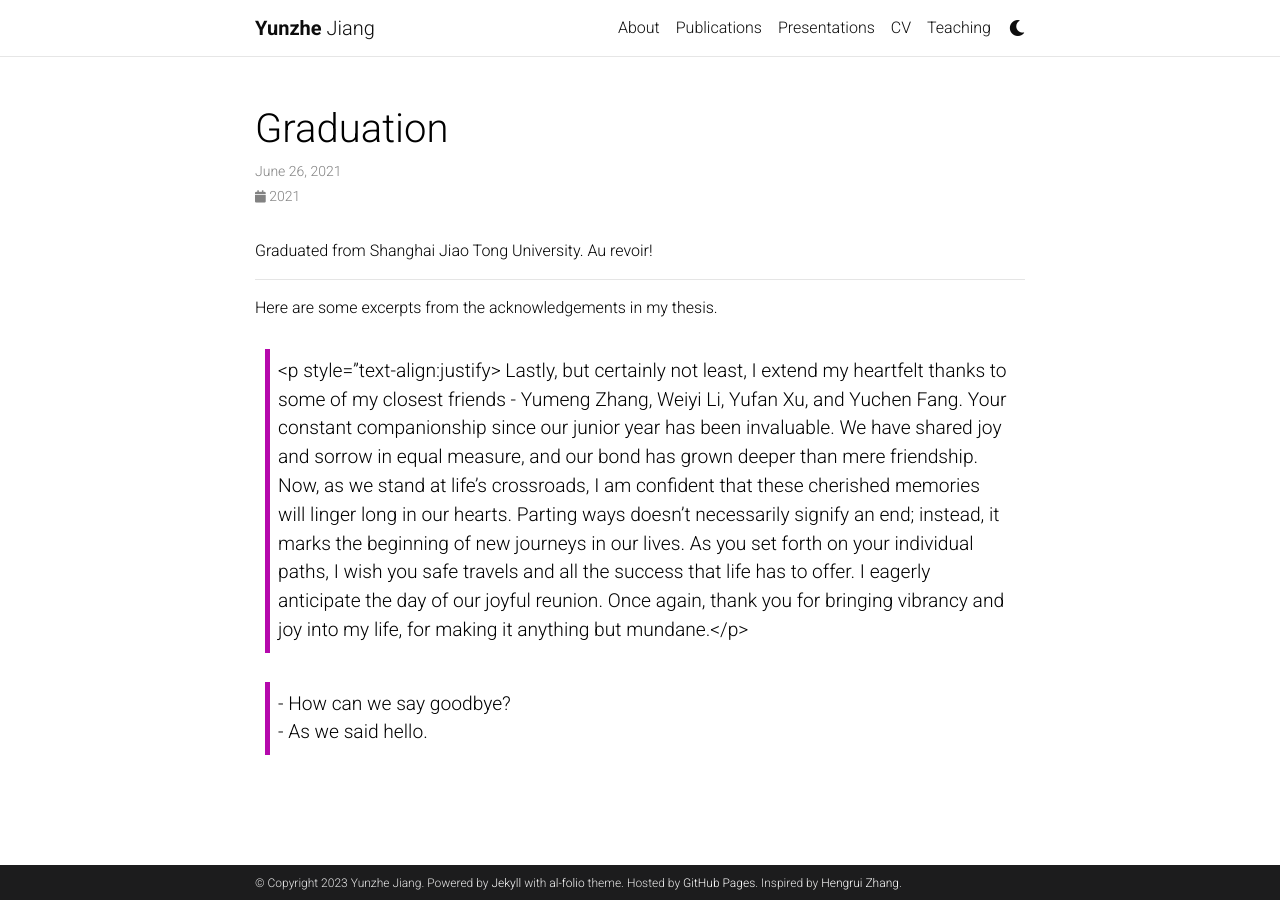
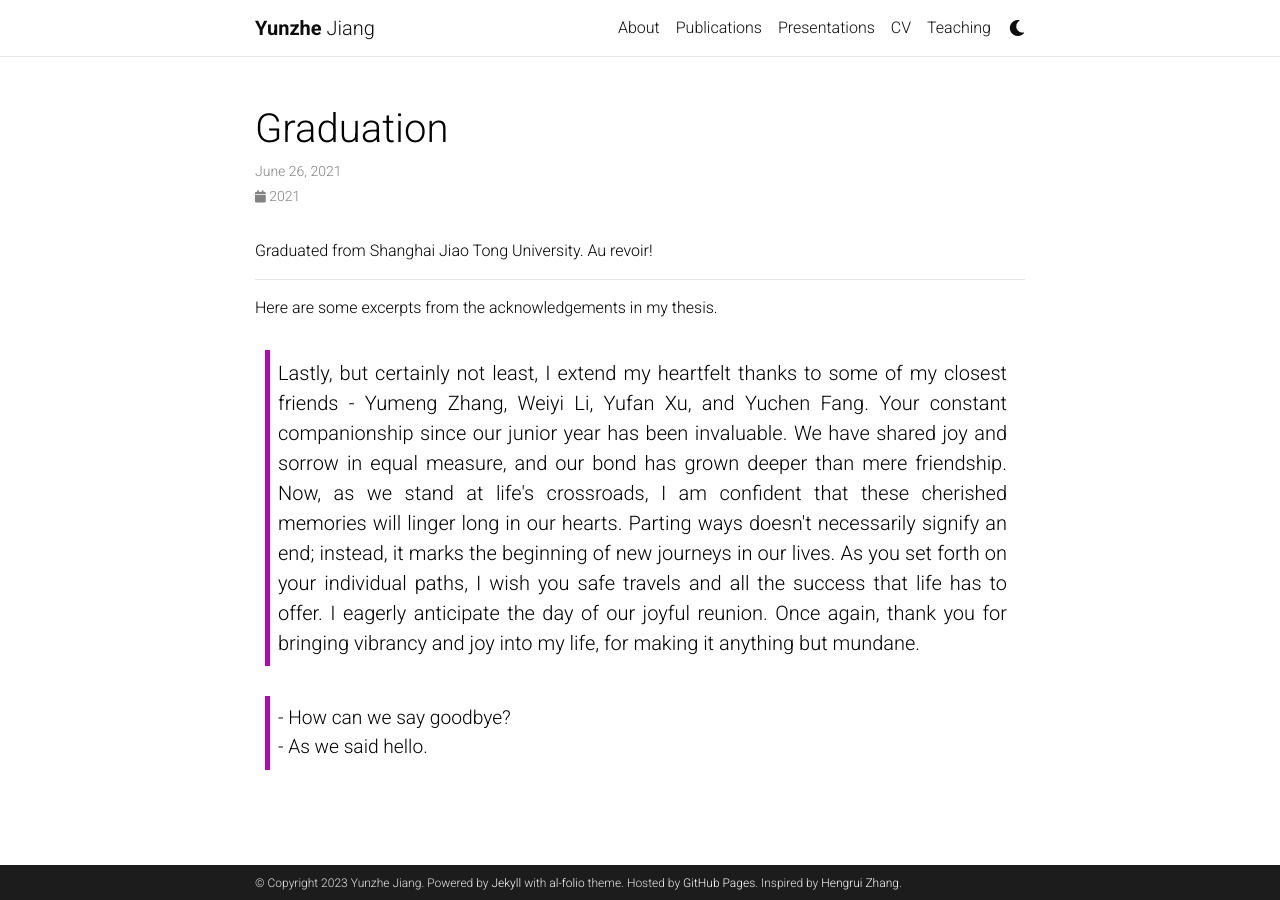
Before and after one commit to yzJiang9/yzJiang9.github.io, a Jekyll site: the page built from _news/graduation.md, in a window 1280 px wide. Built offline with Jekyll 4.4.1, drawn with Linux system fonts in a browser that asks for light colours; comment, search, counter and statistics services are not loaded; a style sheet for code colours, icons or effects is not loaded.

Commit message:
Update graduation.md

```diff
--- a/_news/graduation.md
+++ b/_news/graduation.md
@@ -11,7 +11,9 @@
 
 Here are some excerpts from the acknowledgements in my thesis.
 
-> <p style="text-align:justify> Lastly, but certainly not least, I extend my heartfelt thanks to some of my closest friends - Yumeng Zhang, Weiyi Li, Yufan Xu, and Yuchen Fang. Your constant companionship since our junior year has been invaluable. We have shared joy and sorrow in equal measure, and our bond has grown deeper than mere friendship. Now, as we stand at life's crossroads, I am confident that these cherished memories will linger long in our hearts. Parting ways doesn't necessarily signify an end; instead, it marks the beginning of new journeys in our lives. As you set forth on your individual paths, I wish you safe travels and all the success that life has to offer. I eagerly anticipate the day of our joyful reunion. Once again, thank you for bringing vibrancy and joy into my life, for making it anything but mundane.</p>
+<blockquote style="text-align: justify; font-size: 20px;">
+Lastly, but certainly not least, I extend my heartfelt thanks to some of my closest friends - Yumeng Zhang, Weiyi Li, Yufan Xu, and Yuchen Fang. Your constant companionship since our junior year has been invaluable. We have shared joy and sorrow in equal measure, and our bond has grown deeper than mere friendship. Now, as we stand at life's crossroads, I am confident that these cherished memories will linger long in our hearts. Parting ways doesn't necessarily signify an end; instead, it marks the beginning of new journeys in our lives. As you set forth on your individual paths, I wish you safe travels and all the success that life has to offer. I eagerly anticipate the day of our joyful reunion. Once again, thank you for bringing vibrancy and joy into my life, for making it anything but mundane.
+ </blockquote>
 
 > \- How can we say goodbye?
 >
```
